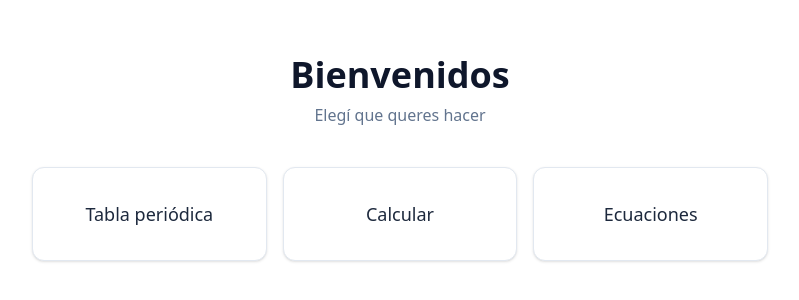
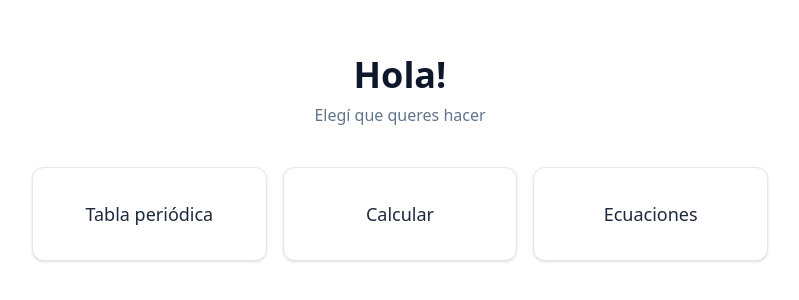
Before and after one commit to FacuCP/quimicampus, a React (Vite) app: page / in a window 1280 px wide. Shown: the part 242-542 px from the top of the page, without its empty margins (240-1039 px from the left). Built offline with nearby package versions, Linux system fonts and the light colour scheme.

Commit message:
tercer commit

```diff
--- a/src/presentation/pages/HomePage.tsx
+++ b/src/presentation/pages/HomePage.tsx
@@ -11,7 +11,7 @@ export function HomePage() {
     <div className="mx-auto flex min-h-screen max-w-3xl flex-col items-center justify-center gap-8 px-4 py-10 text-center sm:gap-10 sm:py-12">
       <div>
         <h1 className="text-3xl font-bold text-slate-900 dark:text-slate-50 sm:text-4xl">
-          Bienvenidos
+          Hola!
         </h1>
         <p className="mt-2 text-slate-500 dark:text-slate-400">
           Elegí que queres hacer
```
